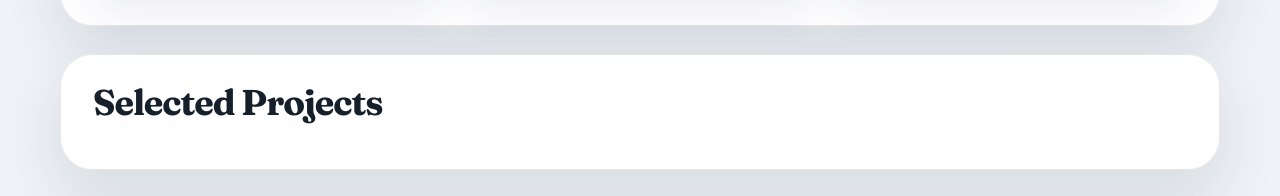
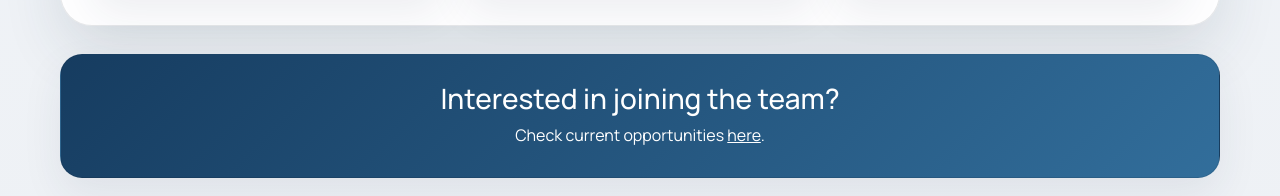
Before and after one commit to WearableIntelligenceLab/group_website, a plain HTML site: page index.html in a window 1280 px wide. Shown: the part 2650-2846 px from the top of the page. Drawn offline with nearby package versions, Linux system fonts and the light colour scheme; some icons are missing.

Commit message:
Update index.html

```diff
--- a/index.html
+++ b/index.html
@@ -182,12 +182,6 @@
                 </article>
             </div>
         </section>
-        <section class="section-card" id="project">
-    <div class="section-header">
-        <div>
-            <h2 class="section-title">Selected Projects</h2>
-        </div>
-    </div>
 
 
 
```
